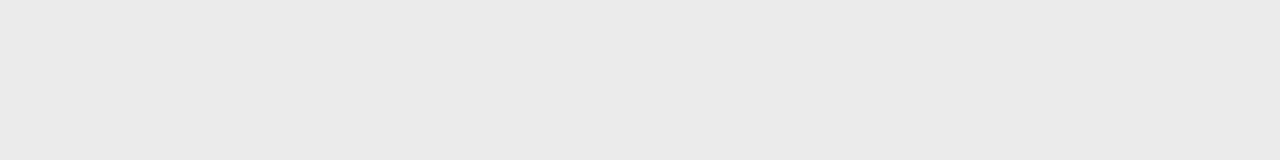
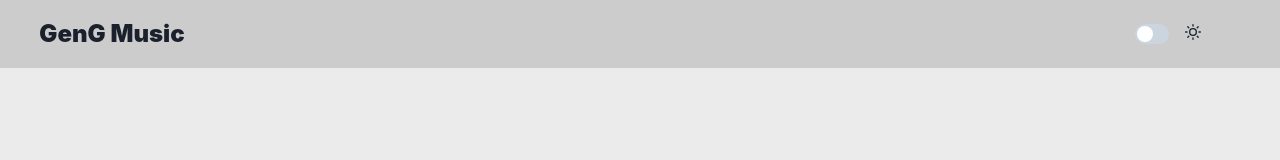
Before and after one commit to andwiput/final-project-gg-spotify, a React (Create React App) app: page / in a window 1280 px wide. Shown: the top 160 px of the page. Built offline with nearby package versions, Linux system fonts and the light colour scheme; a web font is replaced by a local one.

Commit message:
fixing refactor and implement `react-router`

```diff
--- a/src/App.tsx
+++ b/src/App.tsx
@@ -1,8 +1,28 @@
+import { BrowserRouter, Redirect, Route, Switch } from 'react-router-dom';
+import { useAppSelector } from './store';
 import LandingPage from './pages/landingPage'
+import Header from './components/header';
+import CreatePlaylist from './pages/createPlaylist';
 
 function App() {
+  const { isAuth } = useAppSelector(state => state.auth)
+
+
   return (
-    <LandingPage/>
+    <BrowserRouter>
+      <Header />
+      <main>
+        {/* <Sidebar /> */}
+        <Switch>
+          <Route exact path="/create-playlist">
+            {isAuth ? <CreatePlaylist /> : <Redirect to="/" /> }
+          </Route>
+          <Route exact path="/">
+            <LandingPage />
+          </Route>
+        </Switch>
+      </main>
+    </BrowserRouter>
   );
 }
 
```
